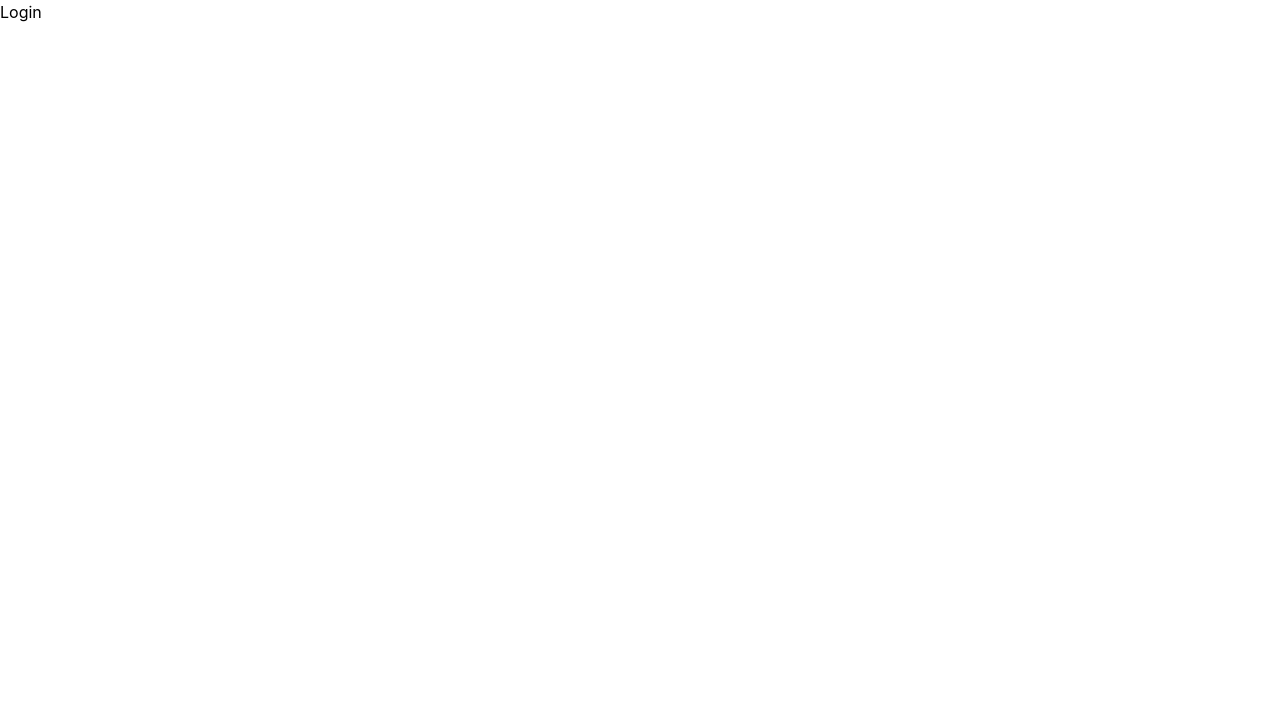
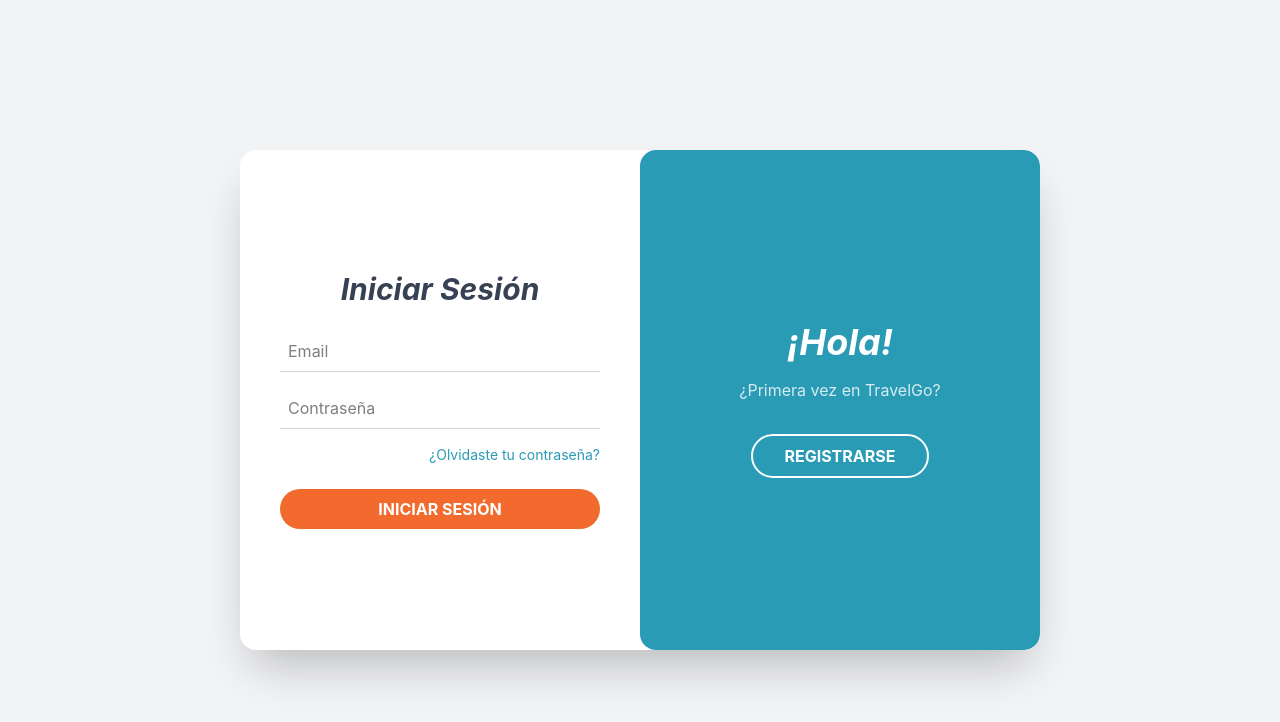
Before and after one commit to TravelGo-app/frontend, a React (Vite) app: page / in a window 1280 px wide. Shown: the top 722 px of the page. Built offline with nearby package versions, Linux system fonts and the light colour scheme.

Commit message:
feat: pantalla login/register con panel deslizante

```diff
--- a/src/pages/Login.tsx
+++ b/src/pages/Login.tsx
@@ -1,3 +1,120 @@
+import { useState } from 'react'
+
 export default function Login() {
-  return <div>Login</div>
+  const [isRegister, setIsRegister] = useState(false)
+  const [loginData, setLoginData] = useState({ email: '', password: '' })
+  const [registerData, setRegisterData] = useState({ name: '', email: '', password: '' })
+
+  const handleLogin = (e: React.FormEvent) => {
+    e.preventDefault()
+    console.log('login', loginData)
+  }
+
+  const handleRegister = (e: React.FormEvent) => {
+    e.preventDefault()
+    console.log('register', registerData)
+  }
+
+  return (
+    <div className="min-h-screen flex items-center justify-center bg-gray-100">
+      <div className="relative w-[800px] h-[500px] bg-white rounded-2xl shadow-2xl overflow-hidden flex">
+
+        {/* FORMULARIO LOGIN */}
+        <div className={`absolute top-0 left-0 w-1/2 h-full flex flex-col items-center justify-center px-10 transition-all duration-500 ${isRegister ? 'opacity-0 pointer-events-none translate-x-[-100%]' : 'opacity-100 translate-x-0'}`}>
+          <h1 className="text-3xl font-bold text-gray-700 mb-6" style={{ fontStyle: 'italic' }}>
+            Iniciar Sesión
+          </h1>
+          <form onSubmit={handleLogin} className="w-full flex flex-col gap-4">
+            <input
+              type="email"
+              placeholder="Email"
+              value={loginData.email}
+              onChange={(e) => setLoginData({ ...loginData, email: e.target.value })}
+              className="border-b border-gray-300 px-2 py-2 focus:outline-none focus:border-orange-400 bg-transparent"
+            />
+            <input
+              type="password"
+              placeholder="Contraseña"
+              value={loginData.password}
+              onChange={(e) => setLoginData({ ...loginData, password: e.target.value })}
+              className="border-b border-gray-300 px-2 py-2 focus:outline-none focus:border-orange-400 bg-transparent"
+            />
+            <p className="text-sm text-[#2A9BB5] cursor-pointer hover:underline text-right">
+              ¿Olvidaste tu contraseña?
+            </p>
+            <button
+              type="submit"
+              className="bg-[#F26A2E] text-white py-2 rounded-full font-bold hover:bg-orange-600 transition mt-2"
+            >
+              INICIAR SESIÓN
+            </button>
+          </form>
+        </div>
+
+        {/* FORMULARIO REGISTER */}
+        <div className={`absolute top-0 right-0 w-1/2 h-full flex flex-col items-center justify-center px-10 transition-all duration-500 ${isRegister ? 'opacity-100 translate-x-0' : 'opacity-0 pointer-events-none translate-x-[100%]'}`}>
+          <h1 className="text-3xl font-bold text-gray-700 mb-6" style={{ fontStyle: 'italic' }}>
+            Crea tu Cuenta
+          </h1>
+          <form onSubmit={handleRegister} className="w-full flex flex-col gap-4">
+            <input
+              type="text"
+              placeholder="Nombre"
+              value={registerData.name}
+              onChange={(e) => setRegisterData({ ...registerData, name: e.target.value })}
+              className="border-b border-gray-300 px-2 py-2 focus:outline-none focus:border-[#2A9BB5] bg-transparent"
+            />
+            <input
+              type="email"
+              placeholder="Email"
+              value={registerData.email}
+              onChange={(e) => setRegisterData({ ...registerData, email: e.target.value })}
+              className="border-b border-gray-300 px-2 py-2 focus:outline-none focus:border-[#2A9BB5] bg-transparent"
+            />
+            <input
+              type="password"
+              placeholder="Contraseña"
+              value={registerData.password}
+              onChange={(e) => setRegisterData({ ...registerData, password: e.target.value })}
+              className="border-b border-gray-300 px-2 py-2 focus:outline-none focus:border-[#2A9BB5] bg-transparent"
+            />
+            <button
+              type="submit"
+              className="bg-[#2A9BB5] text-white py-2 rounded-full font-bold hover:bg-teal-600 transition mt-2"
+            >
+              REGISTRARSE
+            </button>
+          </form>
+        </div>
+
+        {/* PANEL DESLIZANTE */}
+        <div className={`absolute top-0 w-1/2 h-full bg-[#2A9BB5] flex flex-col items-center justify-center text-white px-10 transition-all duration-500 rounded-2xl ${isRegister ? 'left-0' : 'left-1/2'}`}>
+          {!isRegister ? (
+            <>
+              <h2 className="text-4xl font-bold italic mb-4">¡Hola!</h2>
+              <p className="text-center mb-8 text-white/80">¿Primera vez en TravelGo?</p>
+              <button
+                onClick={() => setIsRegister(true)}
+                className="border-2 border-white text-white px-8 py-2 rounded-full font-bold hover:bg-white hover:text-[#2A9BB5] transition"
+              >
+                REGISTRARSE
+              </button>
+            </>
+          ) : (
+            <>
+              <h2 className="text-4xl font-bold italic mb-4">¡Bienvenido!</h2>
+              <p className="text-center mb-8 text-white/80">¿Ya tenés cuenta?</p>
+              <button
+                onClick={() => setIsRegister(false)}
+                className="border-2 border-white text-white px-8 py-2 rounded-full font-bold hover:bg-white hover:text-[#2A9BB5] transition"
+              >
+                INICIAR SESIÓN
+              </button>
+            </>
+          )}
+        </div>
+
+      </div>
+    </div>
+  )
 }
```
